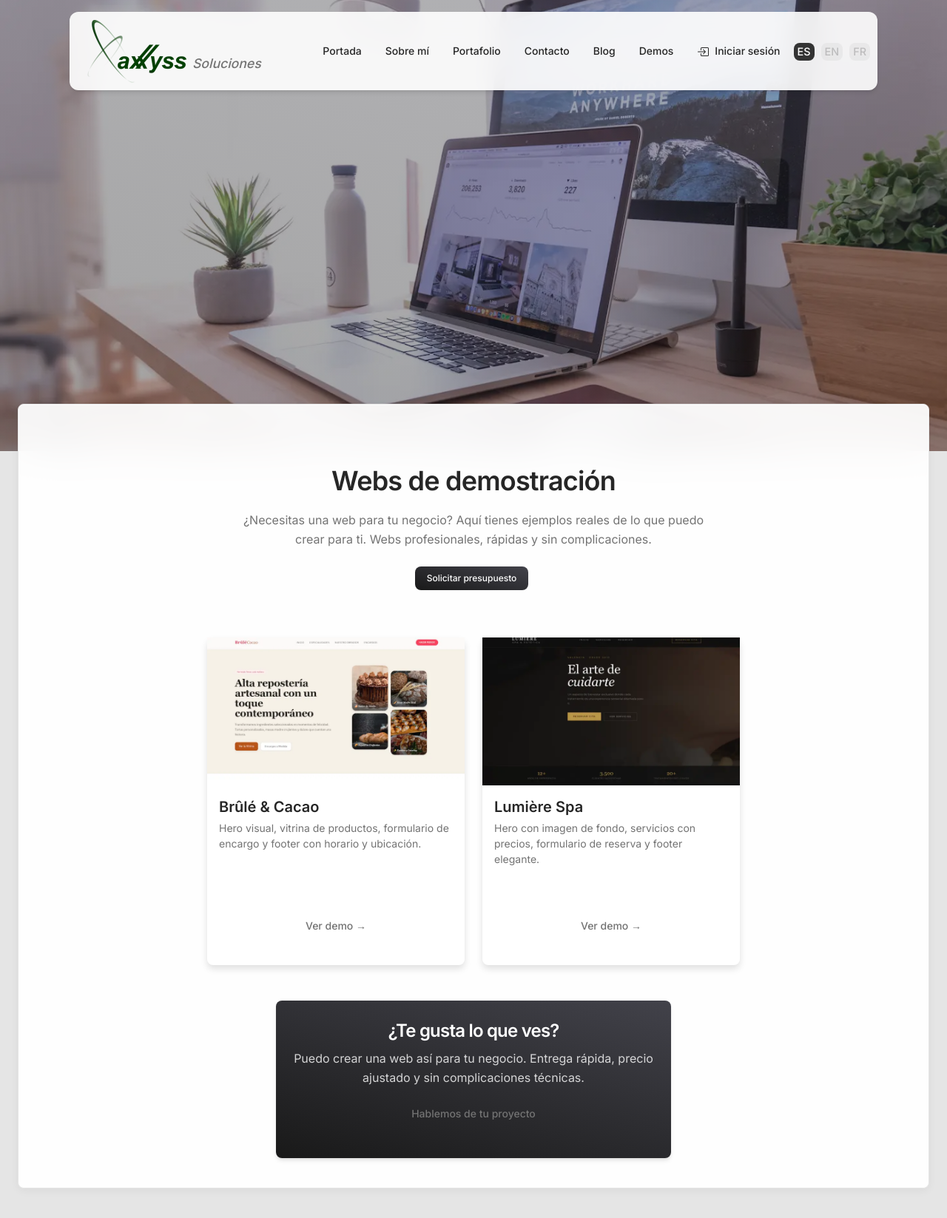
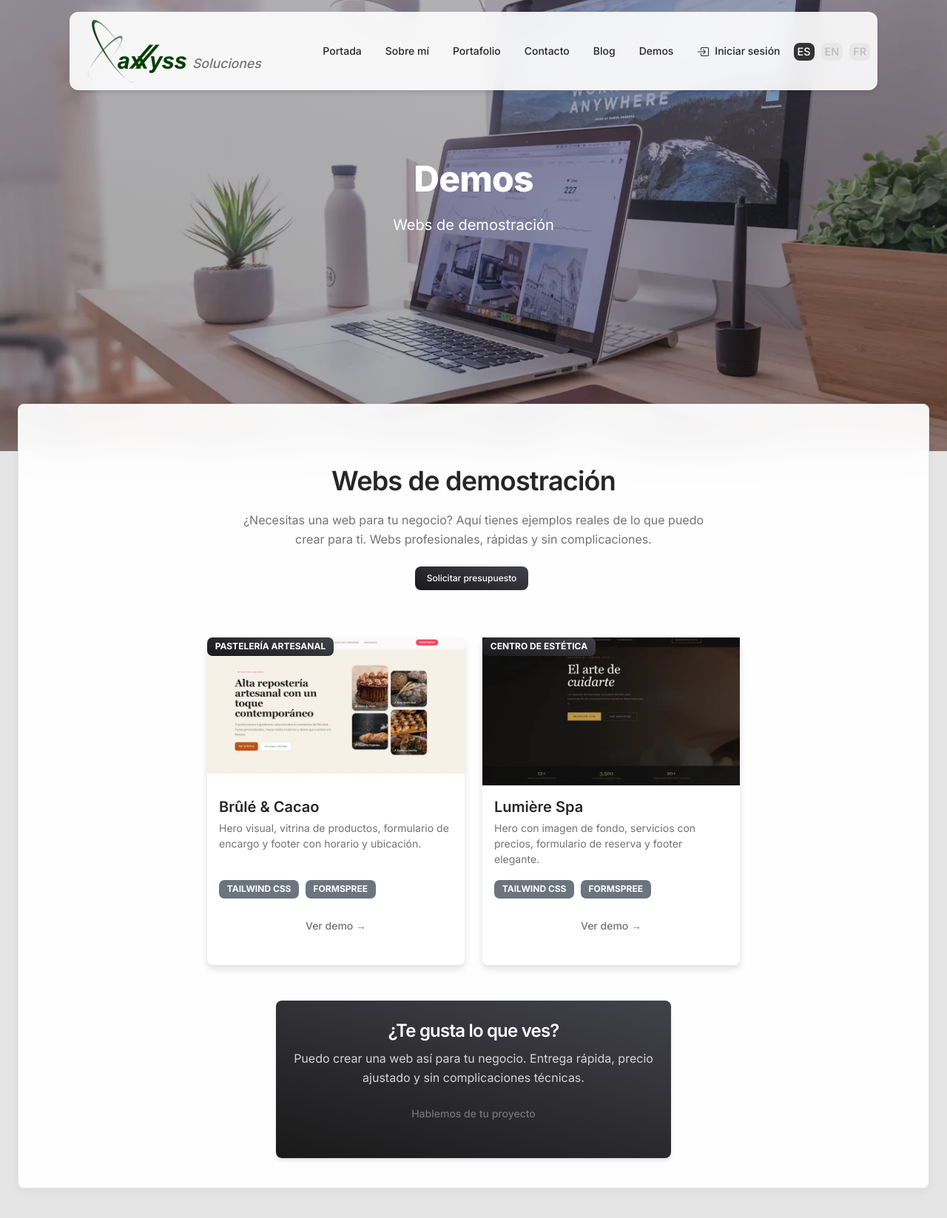
Before and after one commit to aXXyss/webpersonal, a Django app: page /es/demos/ in a window 1280 px wide. Shown: the top 1647 px of the page at 74% size. Run offline with Django 3.2, Linux system fonts and the light colour scheme; data that the repository does not hold is empty; some libraries are stand-ins or nearby versions.

Commit message:
fix: header text demos y badges corregidos

```diff
--- a/core/templates/core/demos.html
+++ b/core/templates/core/demos.html
@@ -6,10 +6,16 @@
 
 {% block meta_description %}{% blocktrans %}Ejemplos de webs profesionales para autónomos y pequeñas empresas. Webs rápidas, modernas y a medida por aXXyss Soluciones.{% endblocktrans %}{% endblock %}
 
-
-
 {% block background %}{% static 'core/img/demos-header.webp' %}{% endblock %}
 
+{% block extra_css %}
+<link rel="preload" as="image" href="{% static 'core/img/demos-header.webp' %}" type="image/webp" fetchpriority="high">
+{% endblock %}
+
+{% block headers %}
+<h1 class="text-white font-weight-black pt-3 mt-n5">{% trans "Demos" %}</h1>
+<p class="lead text-white mt-3">{% trans "Webs de demostración" %}</p>
+{% endblock %}
 
 {% block content %}
 
@@ -54,7 +60,7 @@
               <span class="text-muted text-sm">{{ demo.name }}</span>
             </div>
             <!-- Badge tipo negocio -->
-            <span class="badge badge-sm style="background: linear-gradient(195deg, #42424a, #191919); color: #fff;" position-absolute top-0 start-0 m-2">
+            <span class="badge badge-sm position-absolute top-0 start-0 m-2" style="background: linear-gradient(195deg, #42424a, #191919); color: #fff;">
               {{ demo.type }}
             </span>
           </div>
@@ -66,7 +72,7 @@
             <!-- Tags tecnología -->
             <div class="mb-3">
               {% for tag in demo.tags %}
-                <span class="badge badge-sm style="background: #6c757d; color: #fff;" me-1">{{ tag }}</span>
+                <span class="badge badge-sm me-1" style="background: #6c757d; color: #fff;">{{ tag }}</span>
               {% endfor %}
             </div>
 
@@ -94,7 +100,7 @@
               Puedo crear una web así para tu negocio. Entrega rápida, precio ajustado y sin complicaciones técnicas.
             {% endblocktrans %}
           </p>
-          <a href="{% url 'contact:contact' %}" class="btn btn-white ">
+          <a href="{% url 'contact:contact' %}" class="btn btn-white">
             {% trans "Hablemos de tu proyecto" %}
           </a>
         </div>
```
